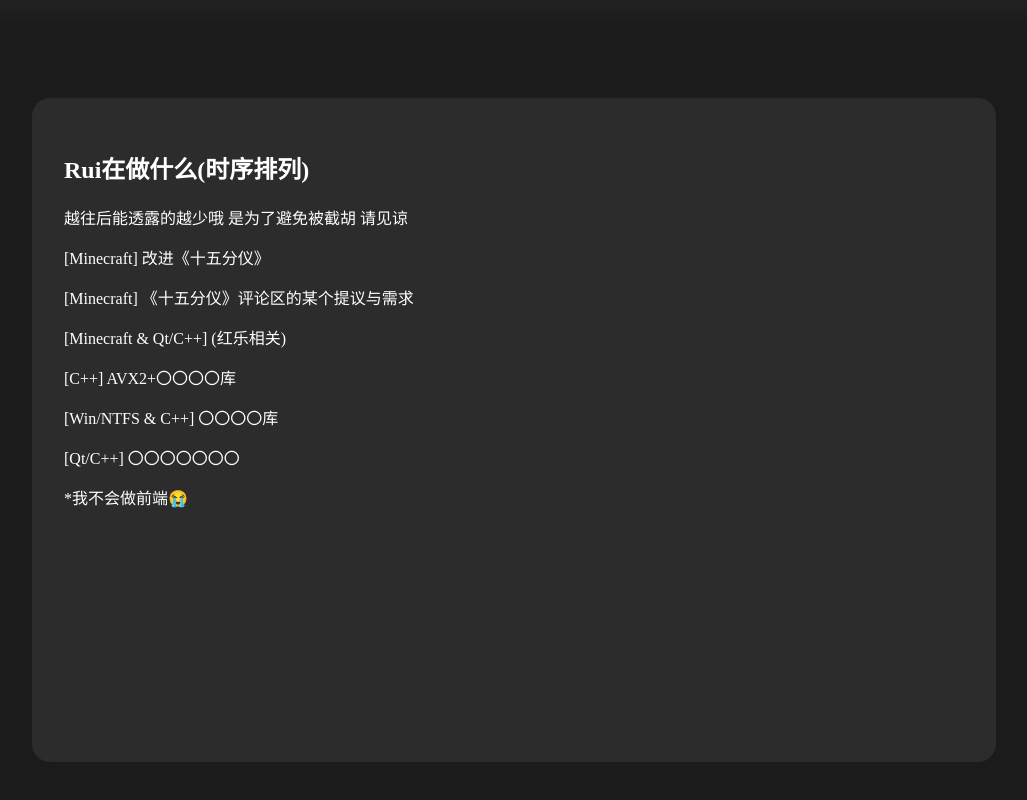
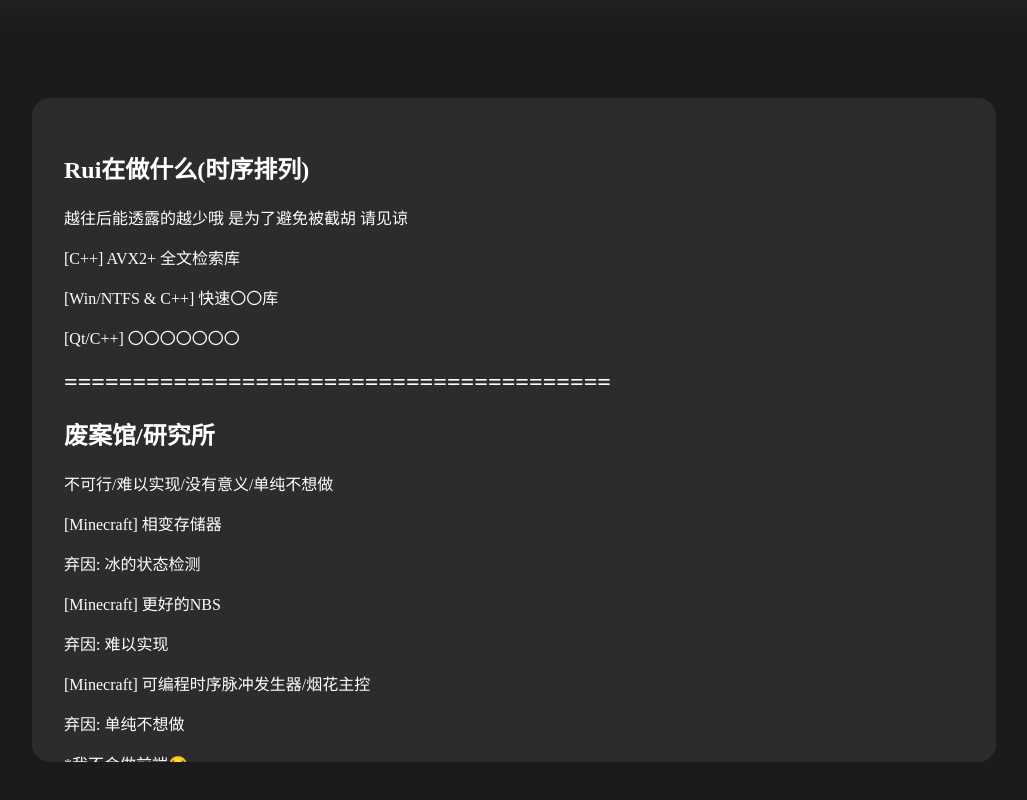
Before and after one commit to Rui-Hasekura/Rui-Hasekura.github.io, a plain HTML site: page index.html in a window 1280 px wide. Shown: the part 770-1570 px from the top of the page, without its empty margins (126-1153 px from the left). Drawn offline with Linux system fonts and the light colour scheme; grey boxes are pictures that could not be loaded.

Commit message:
Update260715

```diff
--- a/index.html
+++ b/index.html
@@ -85,12 +85,21 @@
                 <h1>Rui在做什么(时序排列)</h1>
                 <p>越往后能透露的越少哦 是为了避免被截胡 请见谅</p>
 
-                <p>[Minecraft] 改进《十五分仪》</p>
-                <p>[Minecraft] 《十五分仪》评论区的某个提议与需求</p>
-                <p>[Minecraft & Qt/C++] (红乐相关)</p>
-                <p>[C++] AVX2+〇〇〇〇库</p>
-                <p>[Win/NTFS & C++] 〇〇〇〇库</p>
+                <p>[C++] AVX2+ 全文检索库</p>
+                <p>[Win/NTFS & C++] 快速〇〇库</p>
                 <p>[Qt/C++] 〇〇〇〇〇〇〇</p>
+
+                <h1> ======================================== </h1>
+
+                <h1>废案馆/研究所</h1>
+                <p>不可行/难以实现/没有意义/单纯不想做</p>
+
+                <p>[Minecraft] 相变存储器</p>
+                  <p>弃因: 冰的状态检测</p>
+                <p>[Minecraft] 更好的NBS</p>
+                  <p>弃因: 难以实现</p>
+                <p>[Minecraft] 可编程时序脉冲发生器/烟花主控</p>
+                  <p>弃因: 单纯不想做</p>
 
 
 
```
